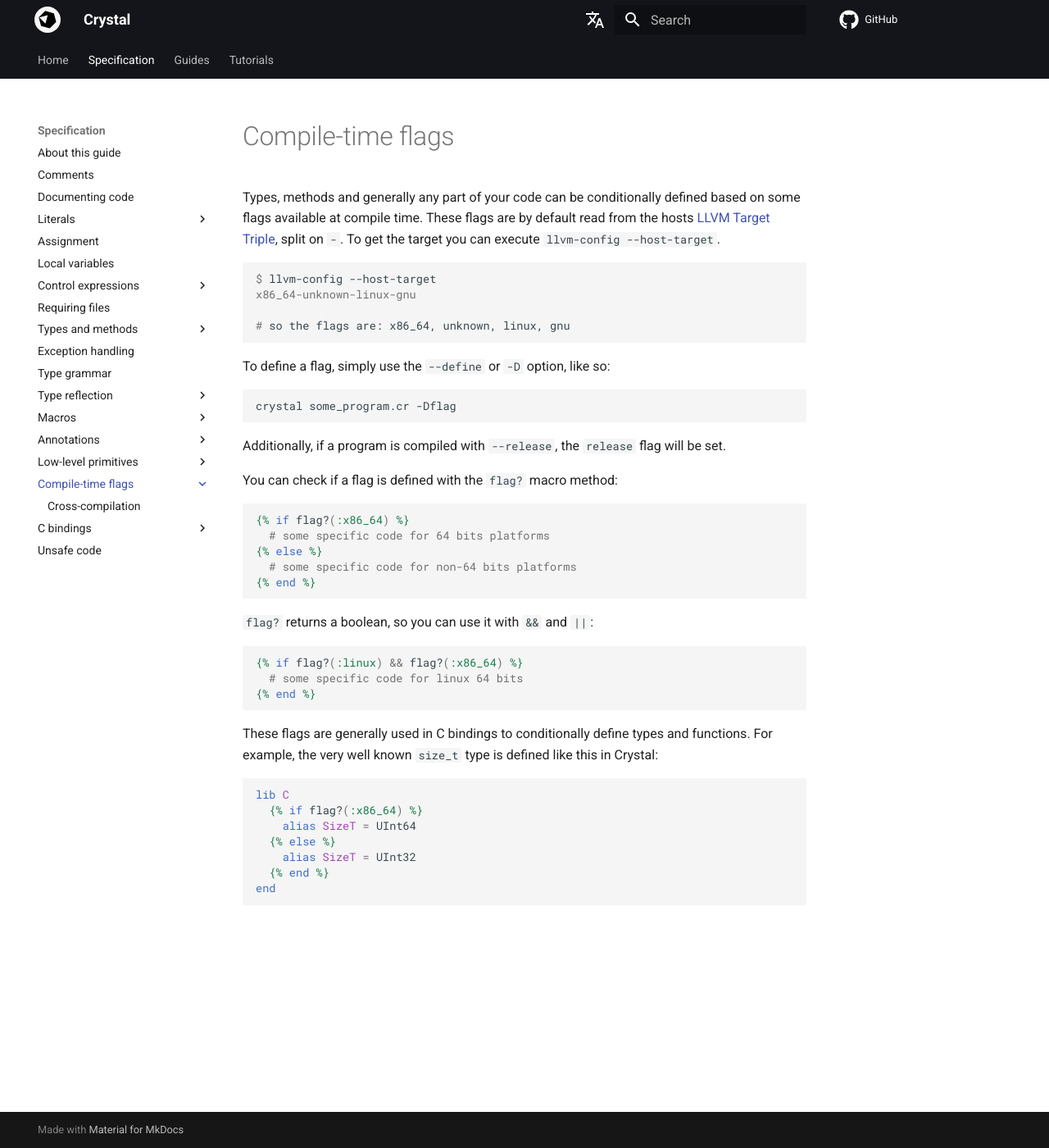
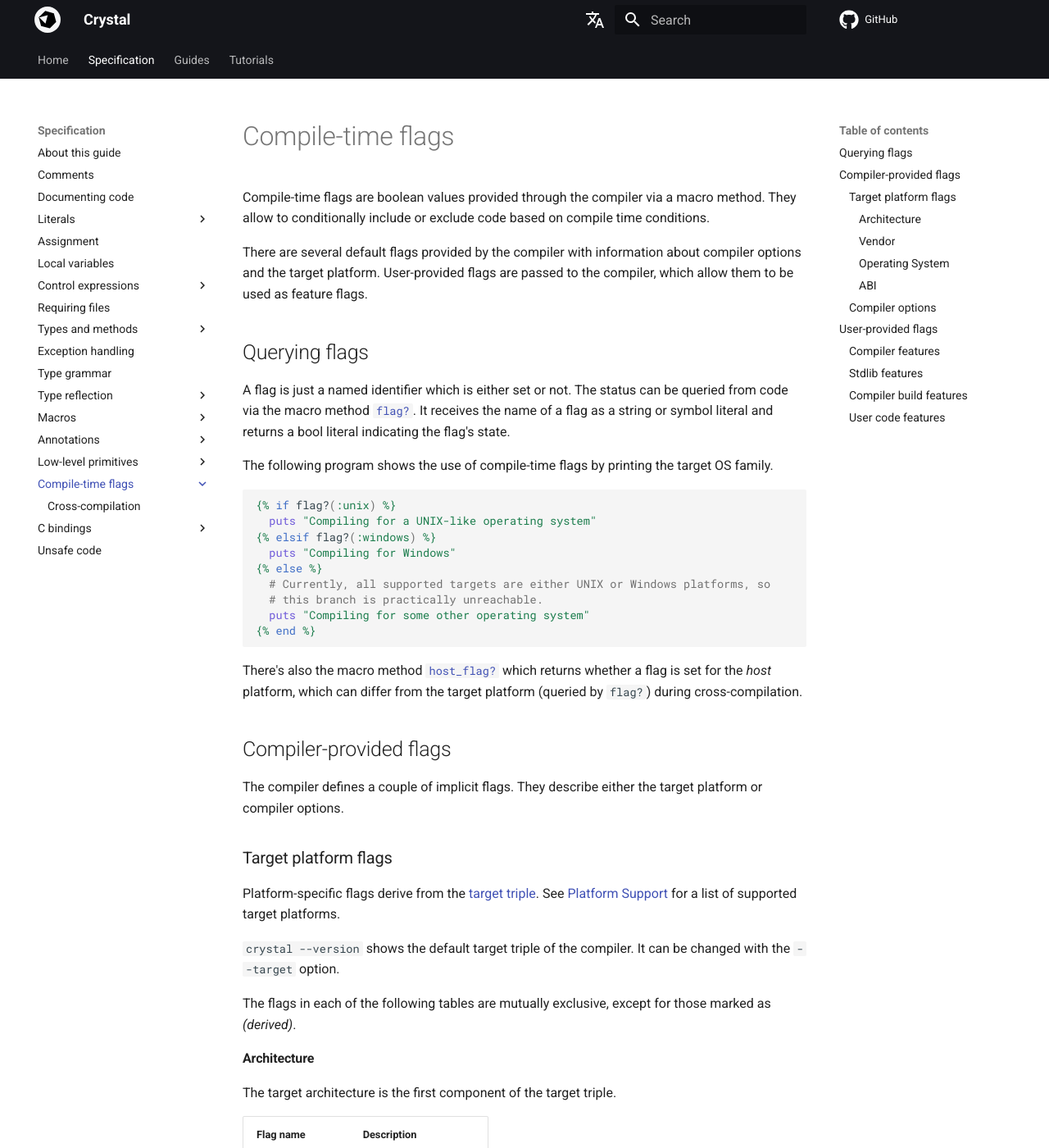
Before and after one commit to crystal-lang/crystal-book, an MkDocs documentation site: the page built from docs/syntax_and_semantics/compile_time_flags.md, in a window 1280 px wide and 1400 px high. Shown: the whole window at 82% size. Built offline with MkDocs 1.6.1 and Material for MkDocs 9.7.7, drawn with Linux system fonts in a browser that asks for light colours; nearby versions of some CDN libraries; library files that are not in the unit come from our copies; comment, search, counter and statistics services are not loaded; some of the changed text lies outside the part shown.

Commit message:
Enhance docs on compile-time flags

````diff
--- a/docs/syntax_and_semantics/compile_time_flags.md
+++ b/docs/syntax_and_semantics/compile_time_flags.md
@@ -1,48 +1,149 @@
 # Compile-time flags
 
-Types, methods and generally any part of your code can be conditionally defined based on some flags available at compile time. These flags are by default read from the hosts [LLVM Target Triple](http://llvm.org/docs/LangRef.html#target-triple), split on `-`. To get the target you can execute `llvm-config --host-target`.
+Compile-time flags are boolean values provided through the compiler via a macro method.
+They allow to conditionally include or exclude code based on compile time conditions.
 
-```console
-$ llvm-config --host-target
-x86_64-unknown-linux-gnu
+There are several default flags provided by the compiler with information about compiler options and the target platform.
+User-provided flags are passed to the compiler, which allow them to be used as feature flags.
 
-# so the flags are: x86_64, unknown, linux, gnu
-```
+## Querying flags
 
-To define a flag, simply use the `--define` or `-D` option, like so:
+A flag is just a named identifier which is either set or not.
+The status can be queried from code via the macro method [`flag?`](https://crystal-lang.org/api/1.2.1/Crystal/Macros.html#flag%3F%28name%29%3ABoolLiteral-instance-method). It receives the name of a flag as a string or symbol
+literal and returns a bool literal indicating the flag's state.
 
-```bash
-crystal some_program.cr -Dflag
-```
+The following program shows the use of compile-time flags by printing the target OS family.
 
-Additionally, if a program is compiled with `--release`, the `release` flag will be set.
-
-You can check if a flag is defined with the `flag?` macro method:
-
-```crystal
-{% if flag?(:x86_64) %}
-  # some specific code for 64 bits platforms
+```cr
+{% if flag?(:unix) %}
+  puts "Compiling for a UNIX-like operating system"
+{% elsif flag?(:windows) %}
+  puts "Compiling for Windows"
 {% else %}
-  # some specific code for non-64 bits platforms
+  # Currently, all supported targets are either UNIX or Windows platforms, so
+  # this branch is practically unreachable.
+  puts "Compiling for some other operating system"
 {% end %}
 ```
 
-`flag?` returns a boolean, so you can use it with `&&` and `||`:
+There's also the macro method [`host_flag?`](https://crystal-lang.org/api/1.2.1/Crystal/Macros.html#host_flag%3F%28name%29%3ABoolLiteral-instance-method)
+which returns whether a flag is set for the *host* platform, which can differ
+from the target platform (queried by `flag?`) during cross-compilation.
 
-```crystal
-{% if flag?(:linux) && flag?(:x86_64) %}
-  # some specific code for linux 64 bits
-{% end %}
+## Compiler-provided flags
+
+The compiler defines a couple of implicit flags. They describe either the target platform or compiler options.
+
+### Target platform flags
+
+Platform-specific flags derive from the [target triple](http://llvm.org/docs/LangRef.html#target-triple).
+See [Platform Support](../platform_support.md) for a list of supported target platforms.
+
+`crystal --version` shows the default target triple of the compiler. It can be changed with the `--target` option.
+
+The flags in each of the following tables are mutually exclusive, except for those marked as *(derived)*.
+
+#### Architecture
+
+The target architecture is the first component of the target triple.
+
+| Flag name | Description |
+|-----------|-------------|
+| `aarch64` | AArch64 architecture
+| `arm`     | ARM architecture
+| `i386`    | x86 architecture (32-bit)
+| `x86_64`  | x86-64 architecture
+| `bits32` *(derived)*  | 32-bit architecture
+| `bits64` *(derived)*  | 64-bit architecture
+
+#### Vendor
+
+The vendor is the second component of the target triple. This is typically unused,
+so the most common vendor is `unknown`.
+
+| Flag name | Description |
+|-----------|-------------|
+| `macosx`  | Apple
+| `portbld` | FreeBSD variant
+| `unknown` | Unknown vendor
+
+#### Operating System
+
+The operating system is derived from the third component of a the target triple.
+
+| Flag name | Description |
+|-----------|-------------|
+| `bsd` *(derived)* | BSD family (DragonFlyBSD, FreeBSD, NetBSD, OpenBSD)
+| `darwin`  | Darwin (MacOS)
+| `dragonfly` | DragonFlyBSD
+| `freebsd` | FreeBSD
+| `linux`   | Linux
+| `netbsd`  | NetBSD
+| `openbsd` | OpenBSD
+| `unix` *(derived)* | UNIX-like (BSD, Darwin, Linux)
+| `windows` | Windows
+
+#### ABI
+
+The ABI is derived from the third component of the target triple.
+
+| Flag name | Description |
+|-----------|-------------|
+| `armhf` *(derived)* | ARM EABI with hard float
+| `gnu`     | GNU
+| `gnueabihf` | GNU EABI with hard float
+| `msvc`    | Microsoft Visual C++
+| `musl`    | musl
+| `win32` *(derived)* | Windows API
+
+### Compiler options
+
+The compiler sets these flags based on compiler configuration.
+
+| Flag name | Description |
+|-----------|-------------|
+| `release` | Compiler operates in release mode (`--release` CLI option)
+| `debug`   | Compiler generates debug symbols (without `--no-debug` CLI option)
+| `static`  | Compiler creates a statically linked executable (`--static` CLI option)
+| `docs`    | Code is processed to generate API docs (`crystal docs` command)
+
+## User-provided flags
+
+User-provided flags are not defined automatically. They can be passed to the compiler via the `--define` or `-D` command line options.
+
+These flags usually enable certain features which activate breaking new or legacy functionality,
+a preview for a new feature, or entirely alternative behaviour (e.g. for debugging purposes).
+
+```console
+$ crystal eval -Dfoo 'puts {{ flag?(:foo) }}'
+true
 ```
 
-These flags are generally used in C bindings to conditionally define types and functions. For example, the very well known `size_t` type is defined like this in Crystal:
+### Compiler features
 
-```crystal
-lib C
-  {% if flag?(:x86_64) %}
-    alias SizeT = UInt64
-  {% else %}
-    alias SizeT = UInt32
-  {% end %}
-end
-```
+| Flag name | Description |
+|-----------|-------------|
+| `preview_mt` | Enables multithreading preview. Introduced in 0.28.0 ([#7546](https://github.com/crystal-lang/crystal/pull/7546))
+
+### Stdlib features
+
+| Flag name | Description |
+|-----------|-------------|
+| `gc_none` | Disables garbage collection ([#5314](https://github.com/crystal-lang/crystal/pull/5314))
+| `debug_raise` | Debugging flag for `raise` logic. Prints the backtrace before raising.
+| `skip_crystal_compiler_rt` | Exclude Crystal's native `compiler-rt` implementation.
+
+### Compiler build features
+
+| Flag name | Description |
+|-----------|-------------|
+| `without_openssl` | Build the compiler without OpenSSL support
+| `without_zlib` | Build the compiler without Zlib support
+| `without_playground` | Build the compiler without playground (`crystal play`)
+| `i_know_what_im_doing` | Safety guard against involuntarily building the compiler
+
+### User code features
+
+Custom flags can be freely used in user code as long as they don't collide with compiler-provided flags
+or other user-defined flags.
+When using a flag specific to a shard, it's recommended to use the shard name as a prefix.
````
